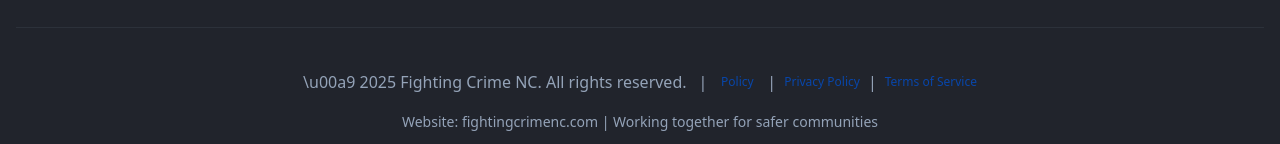
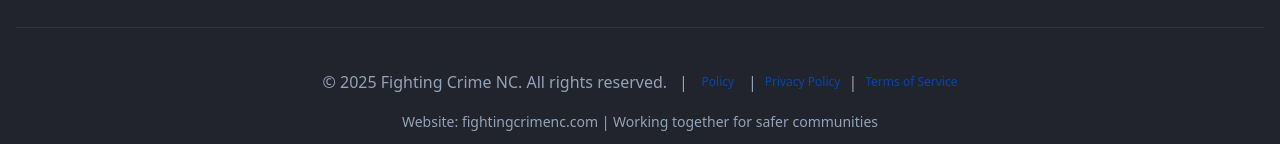
Before and after one commit to chiproy999/fightingcrimenc, a React (Vite) app: page /policy in a window 1280 px wide. Shown: the part 1437-1581 px from the top of the page. Built offline with nearby package versions, Linux system fonts and the light colour scheme.

Commit message:
Replace Unicode escape sequence with copyright symbol in Footer
Co-authored-by: chiproy999 <189272454+chiproy999@users.noreply.github.com>

```diff
--- a/src/components/Footer.tsx
+++ b/src/components/Footer.tsx
@@ -117,7 +117,7 @@ const Footer = () => {
 
         <div className="border-t border-border mt-8 pt-8 text-center">
           <div className="text-muted-foreground flex flex-wrap items-center justify-center gap-3">
-            <span>\u00a9 2025 Fighting Crime NC. All rights reserved.</span>
+            <span>© 2025 Fighting Crime NC. All rights reserved.</span>
             <div className="flex items-center gap-2">
               <span className="text-muted-foreground">|</span>
               <Button
```
